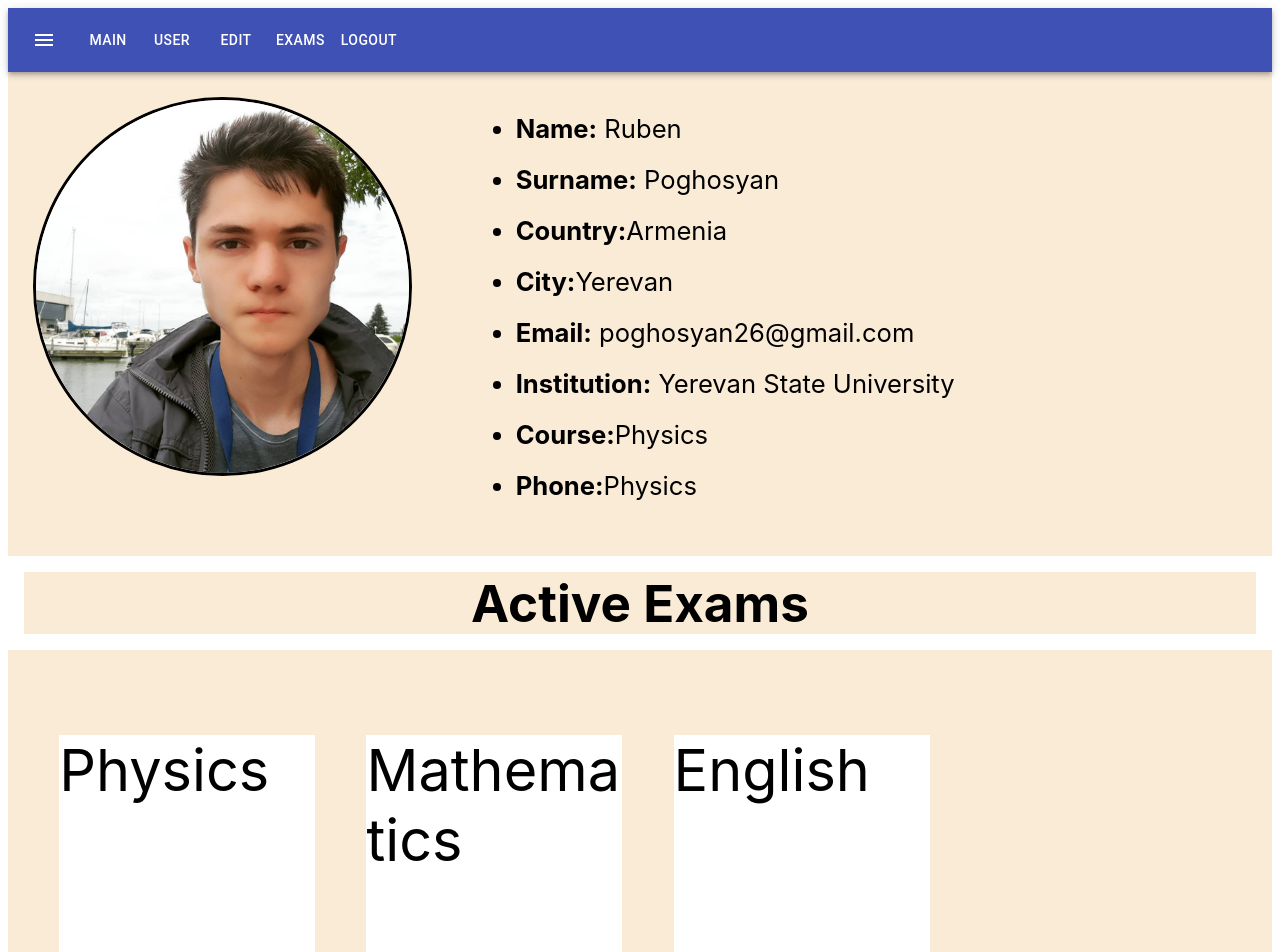
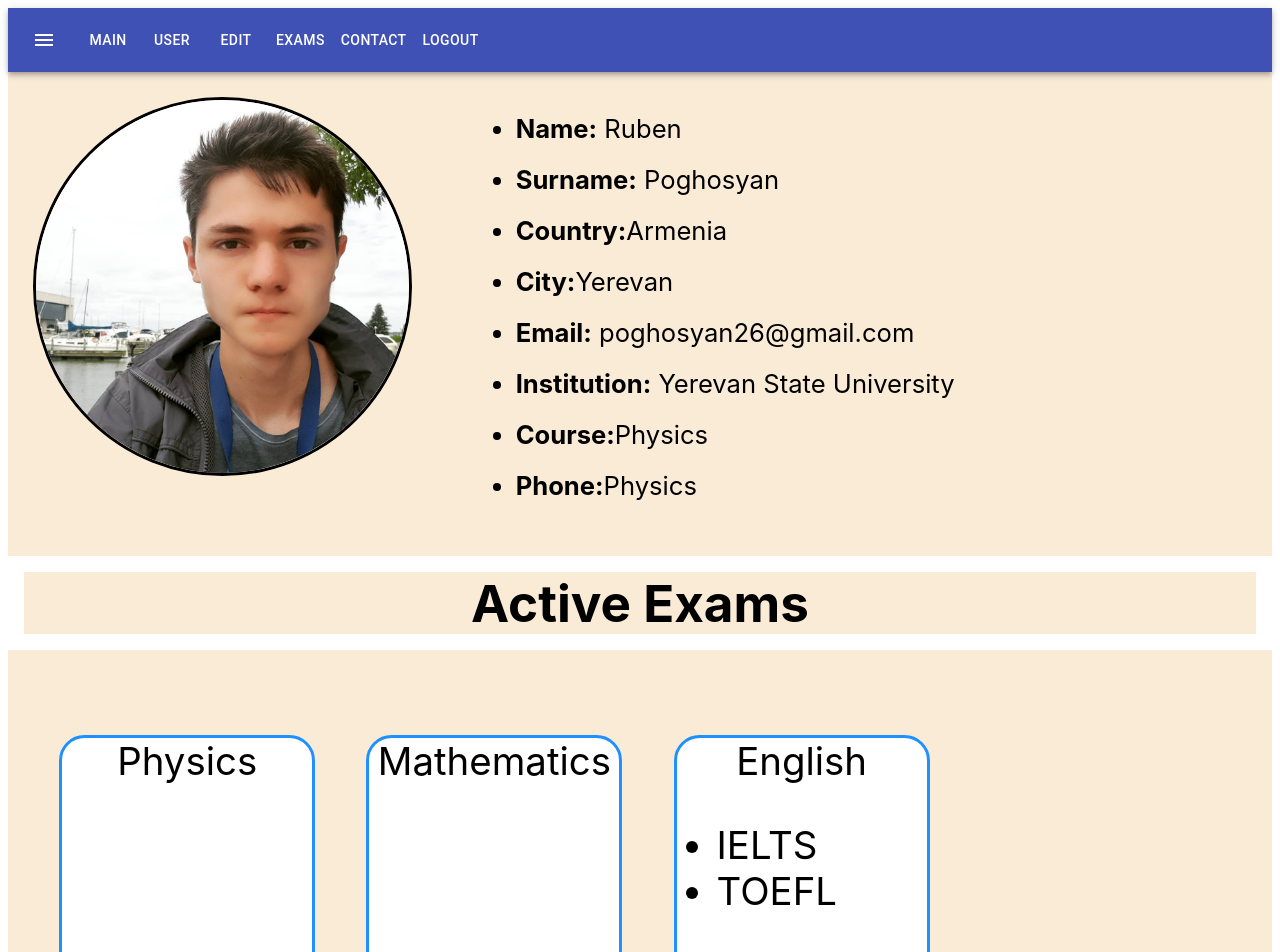
Before and after one commit to arayik0530/QUIZ_APP, a React (Create React App) app: page / in a window 1280 px wide. Shown: the top 952 px of the page. Built offline with nearby package versions, Linux system fonts and the light colour scheme.

Commit message:
New commit

```diff
--- a/src/styles.css
+++ b/src/styles.css
@@ -55,13 +55,21 @@
     margin-bottom: 15vw;
 }
 .activeExamsList-container-Item
-{   font-size: 4.5vw;
+{   padding: 0px 0px 0px 0px;
+    border-style: solid;
+    border-radius: 10%;
+    border-color:dodgerblue;
+     font-size: 3vw;
     word-wrap: break-word;
     width: 20vw;
     height: 20vw;
     margin: 2vw;
     background-color: white;
 }
+.title
+{
+    text-align: center;
+}
 .activeExamsList-container-Item:hover
 {
     background-color: gray;
--- a/src/user-component.js
+++ b/src/user-component.js
@@ -6,7 +6,8 @@ import Toolbar from '@material-ui/core/Toolbar';
 import Button from '@material-ui/core/Button';
 import IconButton from '@material-ui/core/IconButton';
 import MenuIcon from '@material-ui/icons/Menu';
-import image from './user-male.jpg'
+import image from './user-male.jpg';
+
 const useStyles = makeStyles(theme => ({
   root: {
 
@@ -19,8 +20,7 @@ const useStyles = makeStyles(theme => ({
     flexGrow: 1,
   },
 }));
-function TaskBar()
-{
+function TaskBar() {
   const classes = useStyles();
   return (
     <div className={classes.root}>
@@ -41,6 +41,10 @@ function TaskBar()
           <Button color="inherit" >
             Exams
               </Button>
+
+          <Button color="inherit">
+            Contact
+                  </Button>
           <Button color="inherit">
             Logout
                   </Button>
@@ -50,12 +54,11 @@ function TaskBar()
   );
 }
 
-function GeneralInfo()
-{
+function GeneralInfo() {
   return (
     <div className="general-row">
       <div className='image-container-row' >
-            <img  src={image} alt='userImage' className='image-container' ></img>
+        <img src={image} alt='userImage' className='image-container' ></img>
 
       </div>
       <div className='about-container-row'>
@@ -73,15 +76,19 @@ function GeneralInfo()
     </div>
   );
 }
-function ActiveExams()
-{
-  return(
+function ActiveExams() {
+  return (
     <div className="activeExams-container">
       <h1 >Active Exams</h1>
       <div className="activeExamsList-container">
-        <div className="activeExamsList-container-Item">Physics</div>
-        <div className="activeExamsList-container-Item">Mathematics</div>
-        <div className="activeExamsList-container-Item">English</div>
+        <div className="activeExamsList-container-Item"><div className='title'>Physics</div></div>
+        <div className="activeExamsList-container-Item"><div className='title'>Mathematics</div></div>
+        <div className="activeExamsList-container-Item"><div className='title'>English</div>
+          <ul>
+            <li>IELTS</li>
+            <li>TOEFL</li>
+          </ul>
+        </div>
         <div className="activeExamsList-container-Item"></div>
         <div className="activeExamsList-container-Item"></div>
       </div>
```
Lines whose indentation alone changed are shown as unchanged.
